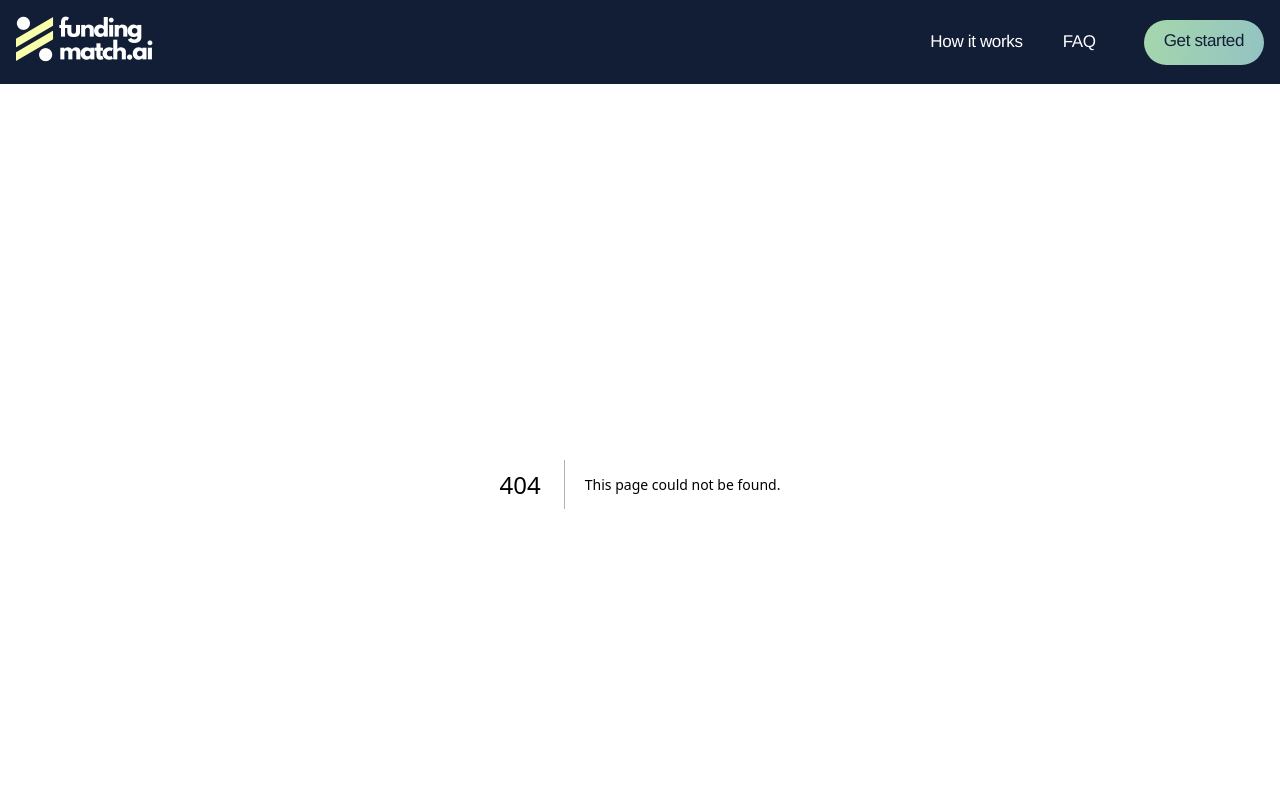
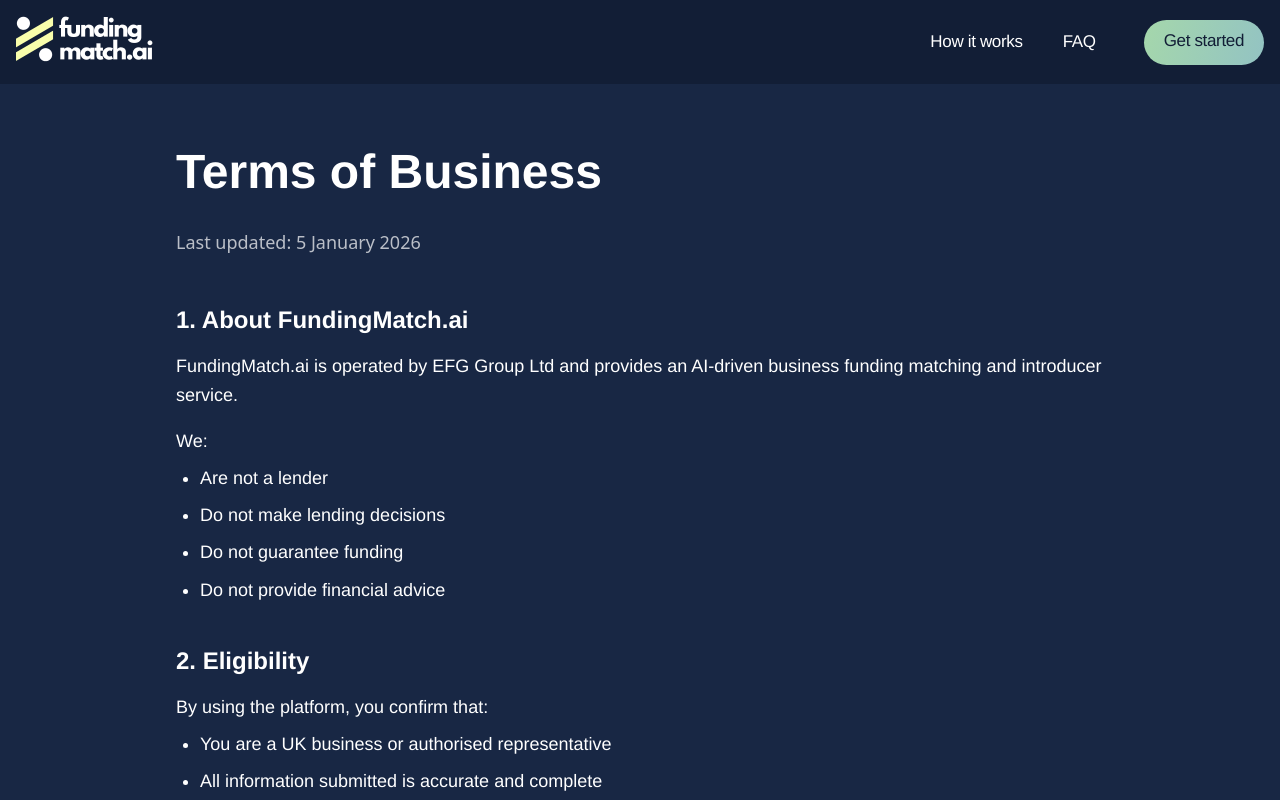
Before and after one commit to HimanshuJ16/fundingmatch, a Next.js app: page /terms-of-business in a window 1280 px wide. Before the commit this address had no page. Shown: the top 800 px of the page. Built offline with nearby package versions, Linux system fonts and the light colour scheme; a web font is replaced by a local one.

Commit message:
first commit

```diff
--- a/src/app/privacy-policy/page.tsx
+++ b/src/app/privacy-policy/page.tsx
@@ -2,12 +2,12 @@
 
 const PrivacyPolicyPage = () => {
   return (
-    <div className="bg-white min-h-screen text-[#182744] font-sans">
+    <div className=" min-h-screen bg-[#182744] text-white font-sans">
       <div className="container mx-auto px-4 py-16 max-w-[960px]">
         <h1 className="text-4xl md:text-5xl font-bold mb-8 font-['Roobert-SemiBold',Helvetica]">
           Privacy Policy
         </h1>
-        <p className="text-lg text-[#182744] opacity-70 mb-12">
+        <p className="text-lg text-white opacity-70 mb-12">
           Last updated: {new Date().toLocaleDateString("en-GB", { year: 'numeric', month: 'long', day: 'numeric' })}
         </p>
 
--- a/src/app/terms/page.tsx
+++ b/src/app/terms-of-business/page.tsx
@@ -2,12 +2,12 @@
 
 const TermsPage = () => {
   return (
-    <div className="bg-white min-h-screen text-[#182744] font-sans">
+    <div className=" min-h-screen bg-[#182744] text-white font-sans">
       <div className="container mx-auto px-4 py-16 max-w-[960px]">
         <h1 className="text-4xl md:text-5xl font-bold mb-8 font-['Roobert-SemiBold',Helvetica]">
           Terms of Business
         </h1>
-        <p className="text-lg text-[#182744] opacity-70 mb-12">
+        <p className="text-lg text-white opacity-70 mb-12">
           Last updated: {new Date().toLocaleDateString("en-GB", { year: 'numeric', month: 'long', day: 'numeric' })}
         </p>
 
--- a/src/components/Footer.tsx
+++ b/src/components/Footer.tsx
@@ -124,7 +124,7 @@
               <ul className="flex flex-col gap-3 opacity-60">
                 <li>
                   <a
-                    href="/terms"
+                    href="/terms-of-business"
                     className="text-lg text-[#ffffffcc] hover:text-white transition-colors font-['Roobert-Regular',Helvetica]"
                   >
                     Terms of Business
```
